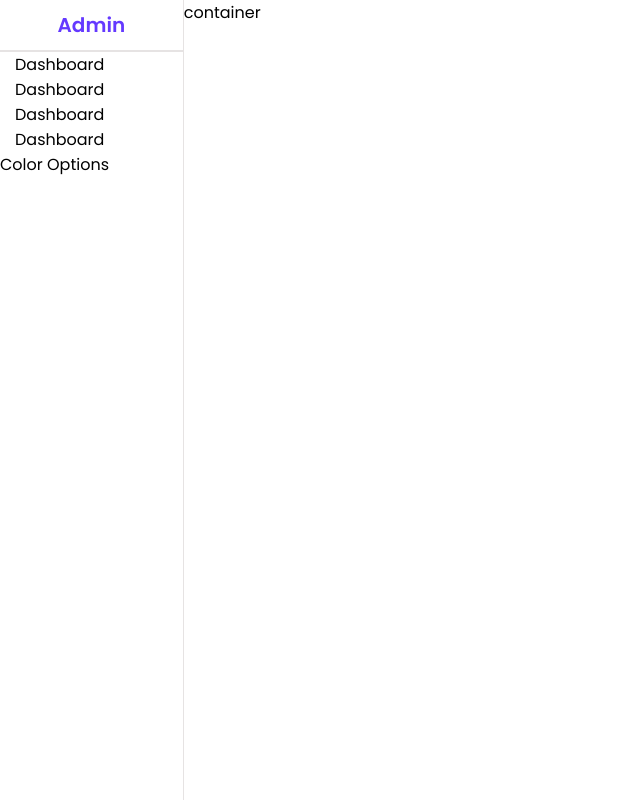
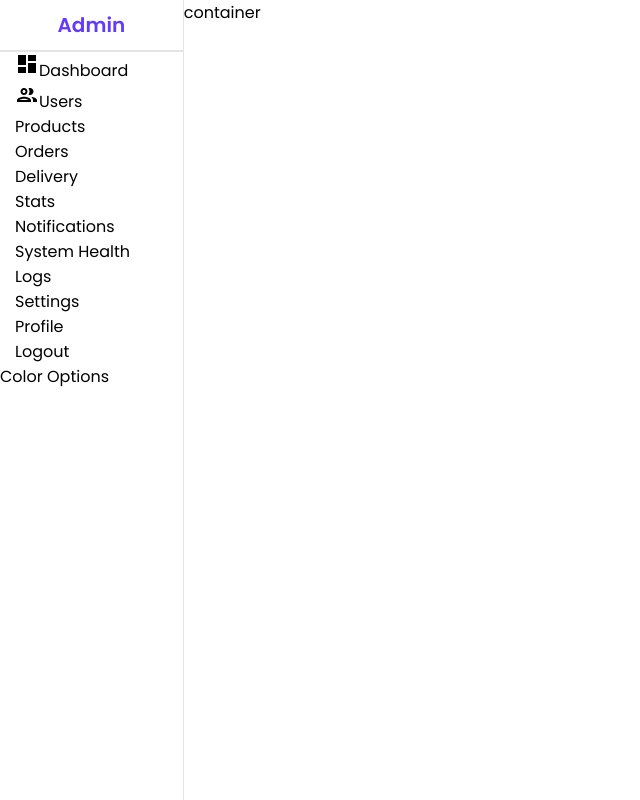
Before and after one commit to engnurulamin/react-admin, a React (Vite) app: page / in a window 1280 px wide. Shown: the whole page, without its empty margins (0-640 px from the left). Built offline with nearby package versions, Linux system fonts and the light colour scheme.

Commit message:
use icons

```diff
--- a/src/components/sidebar/Sidebar.jsx
+++ b/src/components/sidebar/Sidebar.jsx
@@ -1,5 +1,7 @@
 import React from "react";
 import "./sidebar.scss";
+import DashboardIcon from "@mui/icons-material/Dashboard";
+import PeopleOutlinedIcon from "@mui/icons-material/PeopleOutlined";
 import { Link } from "react-router-dom";
 
 const Sidebar = () => {
@@ -16,16 +18,42 @@ const Sidebar = () => {
       <div className="center">
         <ul>
           <li>
+            <DashboardIcon />
             <span>Dashboard</span>
           </li>
           <li>
-            <span>Dashboard</span>
+            <PeopleOutlinedIcon />
+            <span>Users</span>
           </li>
           <li>
-            <span>Dashboard</span>
+            <span>Products</span>
           </li>
           <li>
-            <span>Dashboard</span>
+            <span>Orders</span>
+          </li>
+          <li>
+            <span>Delivery</span>
+          </li>
+          <li>
+            <span>Stats</span>
+          </li>
+          <li>
+            <span>Notifications</span>
+          </li>
+          <li>
+            <span>System Health</span>
+          </li>
+          <li>
+            <span>Logs</span>
+          </li>
+          <li>
+            <span>Settings</span>
+          </li>
+          <li>
+            <span>Profile</span>
+          </li>
+          <li>
+            <span>Logout</span>
           </li>
         </ul>
       </div>
```
